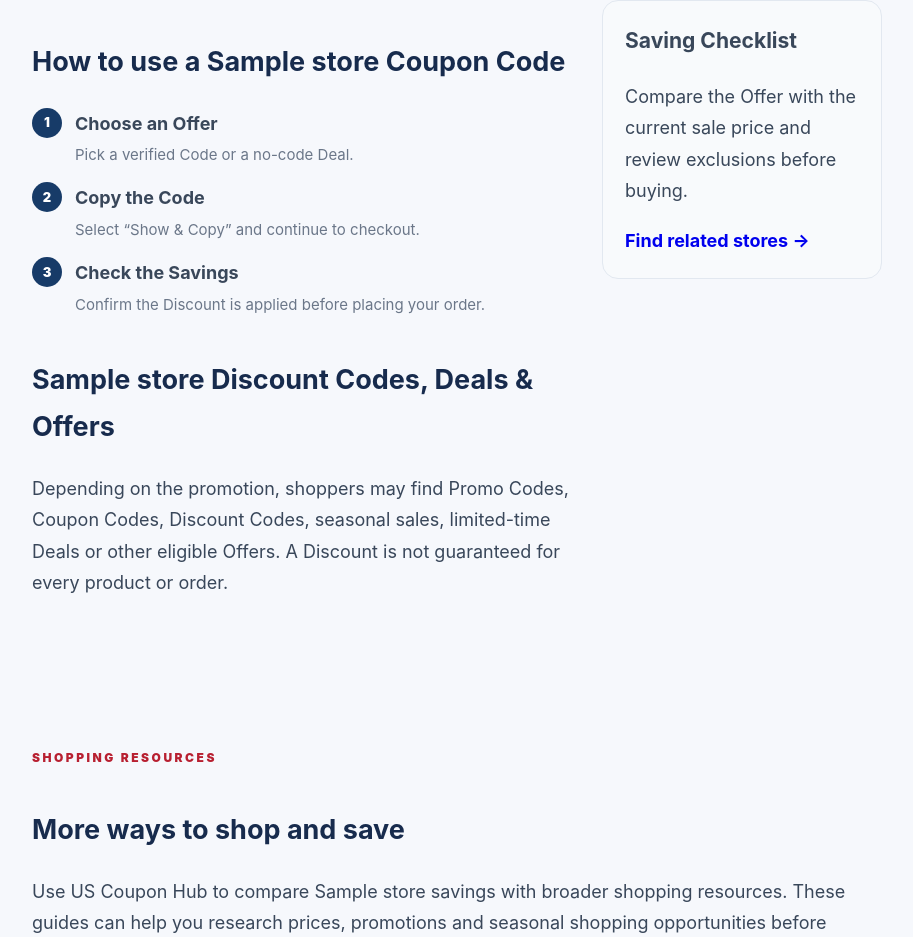
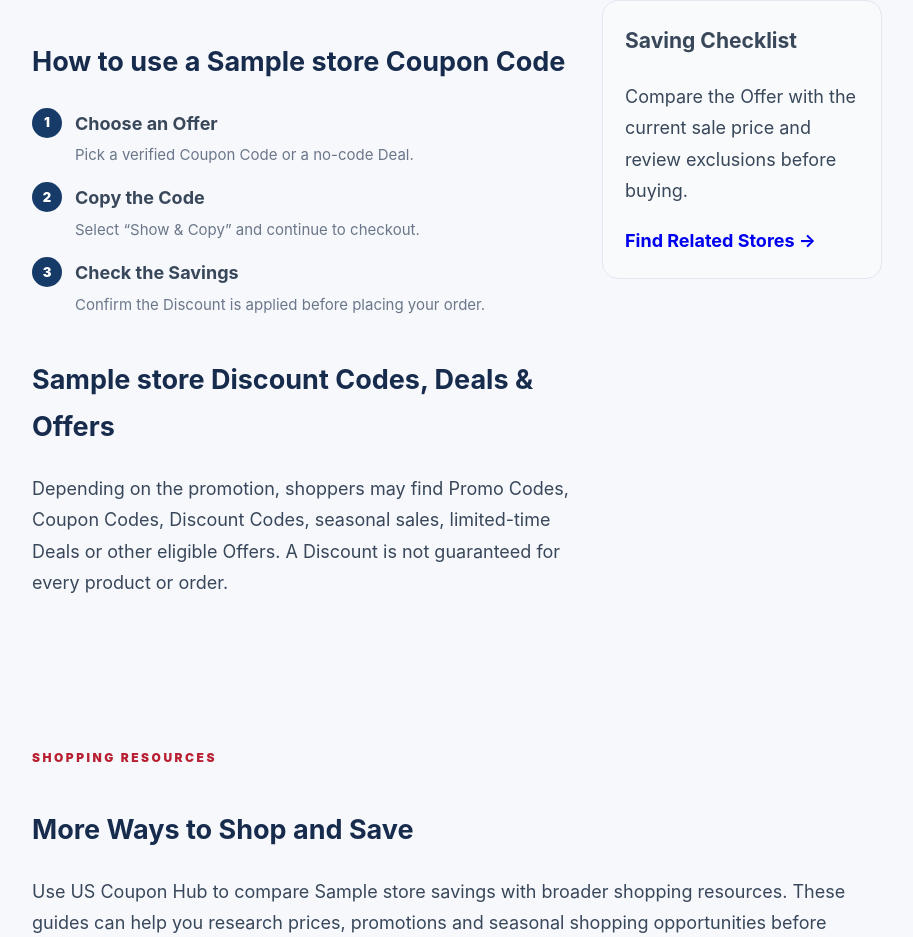
Before and after one commit to onehubworldcom/uscouponhub, a Flask app: a page that uses templates/store.html in a window 1280 px wide. Shown: the part 1956-2893 px from the top of the page, without its empty margins (183-1096 px from the left). Run offline with Flask 3, Linux system fonts and the light colour scheme; data comes from the database, SQL or seed files in the repository; tables that the repository leaves empty hold one stand-in row (values such as "Sample post").

Commit message:
Capitalize SEO keyword phrases across store page content

```diff
--- a/templates/store.html
+++ b/templates/store.html
@@ -69,17 +69,17 @@
 <section id="terms" class="content seo-grid coupon-info-grid">
  <article>
   <h2>How to use a {{ store.name }} Coupon Code</h2>
-  <ol class="coupon-steps"><li><span>1</span><div><b>Choose an Offer</b><small>Pick a verified Code or a no-code Deal.</small></div></li><li><span>2</span><div><b>Copy the Code</b><small>Select “Show &amp; Copy” and continue to checkout.</small></div></li><li><span>3</span><div><b>Check the Savings</b><small>Confirm the Discount is applied before placing your order.</small></div></li></ol>
+  <ol class="coupon-steps"><li><span>1</span><div><b>Choose an Offer</b><small>Pick a verified Coupon Code or a no-code Deal.</small></div></li><li><span>2</span><div><b>Copy the Code</b><small>Select “Show &amp; Copy” and continue to checkout.</small></div></li><li><span>3</span><div><b>Check the Savings</b><small>Confirm the Discount is applied before placing your order.</small></div></li></ol>
   <h2>{{ store.name }} Discount Codes, Deals &amp; Offers</h2>
   <p>Depending on the promotion, shoppers may find Promo Codes, Coupon Codes, Discount Codes, seasonal sales, limited-time Deals or other eligible Offers. A Discount is not guaranteed for every product or order.</p>
  </article>
- <aside class="seo-card"><h3>Saving Checklist</h3><p>Compare the Offer with the current sale price and review exclusions before buying.</p><a href="/search/?q={{ store.name|urlencode }}">Find related stores →</a></aside>
+ <aside class="seo-card"><h3>Saving Checklist</h3><p>Compare the Offer with the current sale price and review exclusions before buying.</p><a href="/search/?q={{ store.name|urlencode }}">Find Related Stores →</a></aside>
 </section>
 
 <section class="content store-seo-links">
   <div class="store-seo-intro">
     <p class="eyebrow">SHOPPING RESOURCES</p>
-    <h2>More ways to shop and save</h2>
+    <h2>More Ways to Shop and Save</h2>
     <p>Use US Coupon Hub to compare {{ store.name }} savings with broader shopping resources. These guides can help you research prices, promotions and seasonal shopping opportunities before checkout.</p>
   </div>
   <div class="store-resource-grid">
@@ -93,7 +93,7 @@
 {% if related %}
 <section class="content related-stores-section">
   <p class="eyebrow">RELATED STORES</p>
-  <h2>More stores to explore</h2>
+  <h2>More Stores to Explore</h2>
   <div class="related-store-grid">
     {% for item in related %}
     <a class="related-store-card" href="/{{ item.slug }}/">{{ item.name }} Coupons <span>→</span></a>
```
